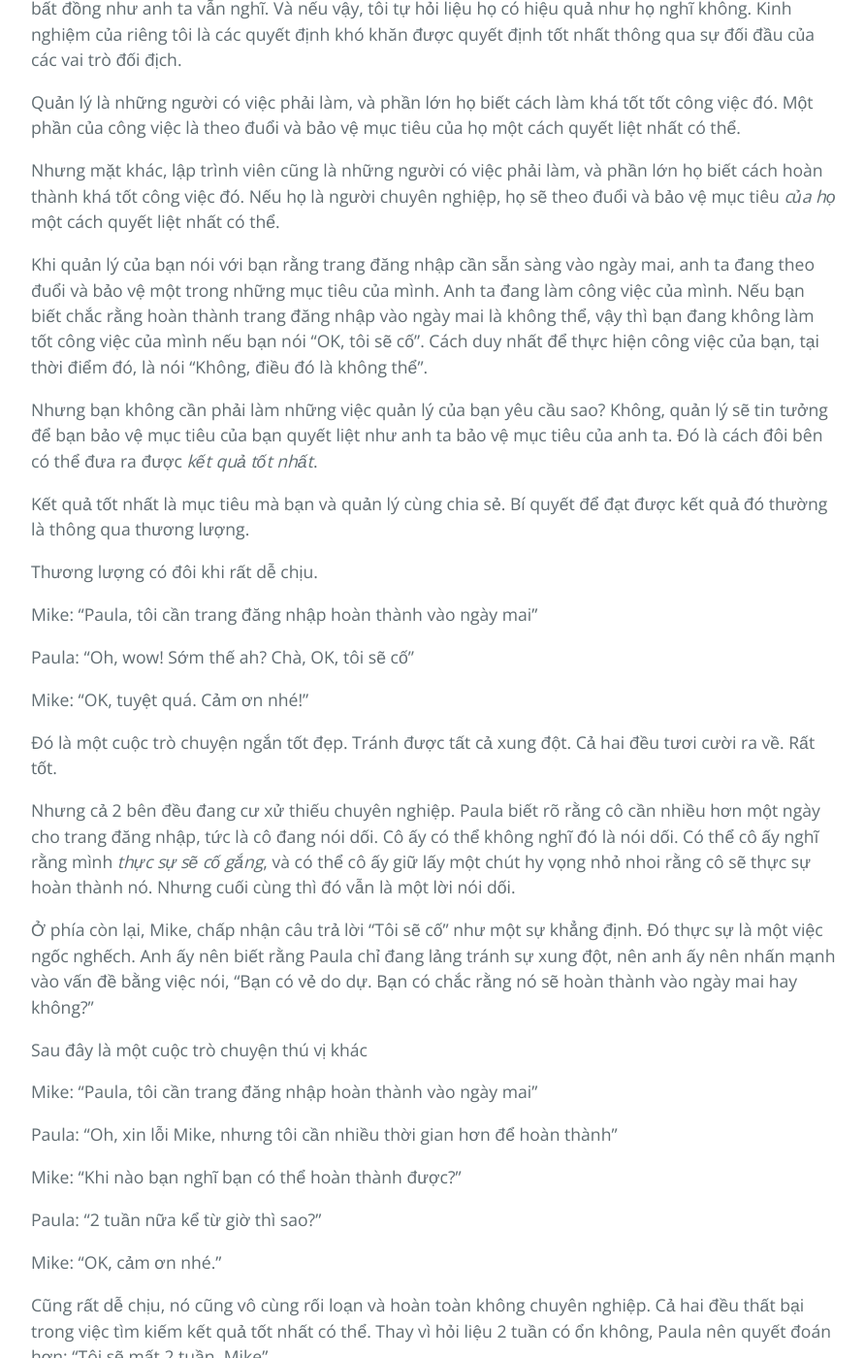
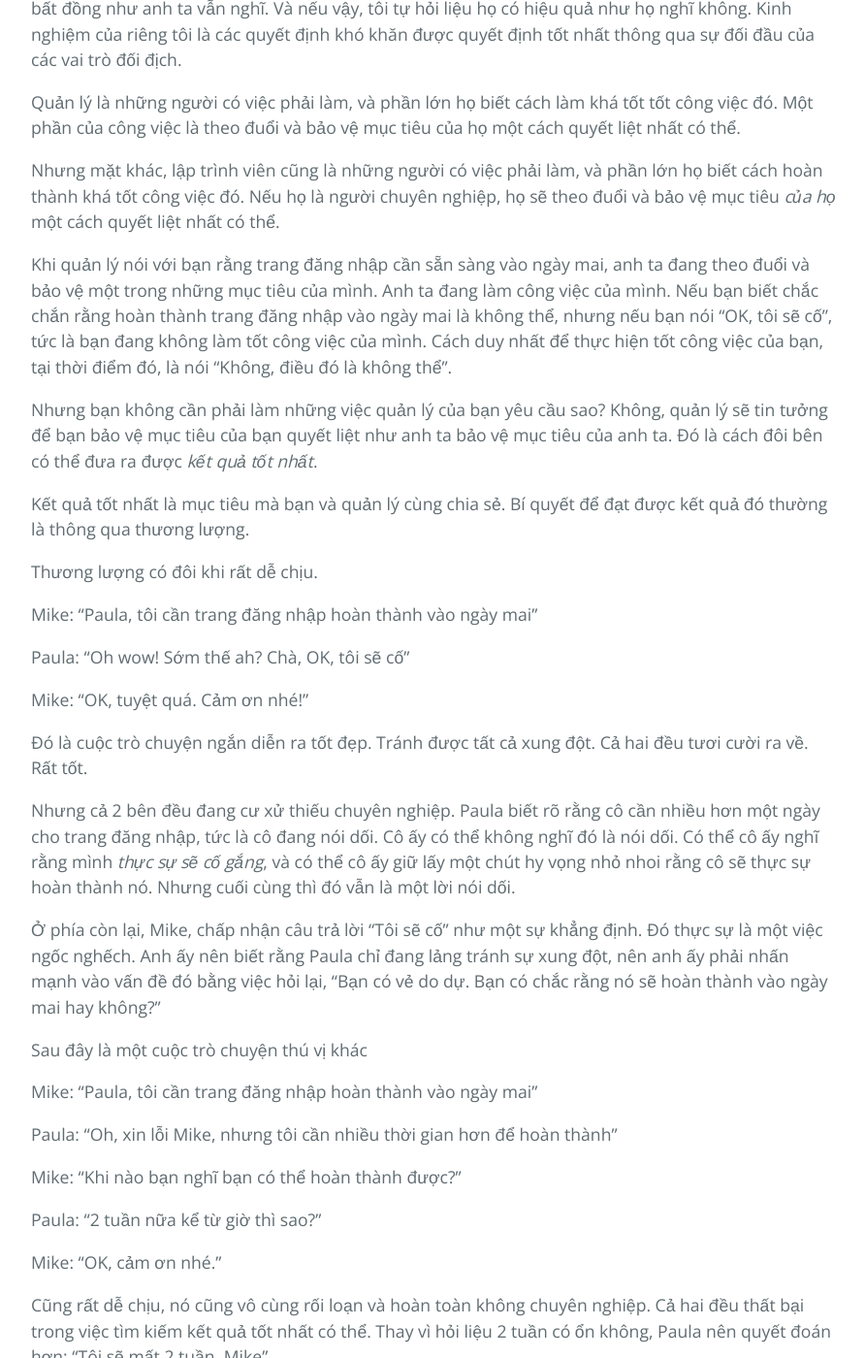
Before and after one commit to HaiBV/haibv.github.io, a Jekyll site: the page built from clean-coder/chapter-2-saying-no.md, in a window 1280 px wide and 1400 px high, scrolled down 2979 px. Shown: the whole window at 97% size, without its empty margins (192-1084 px from the left). Built offline with Jekyll 4.4.1, drawn with Linux system fonts in a browser that asks for light colours; our own code applies the rules of GitHub Pages for plain Markdown files.

Commit message:
Book - The Clean Coder - Correction - C2

```diff
--- a/clean-coder/chapter-2-saying-no.md
+++ b/clean-coder/chapter-2-saying-no.md
@@ -63,7 +63,7 @@ Quản lý là những người có việc phải làm, và phần lớn họ bi
 
 Nhưng mặt khác, lập trình viên cũng là những người có  việc phải làm, và phần lớn họ biết cách hoàn thành khá tốt công việc đó. Nếu họ là người chuyên nghiệp, họ sẽ theo đuổi và bảo vệ mục tiêu _của họ_ một cách quyết liệt nhất có thể.
 
-Khi quản lý của bạn nói với bạn rằng trang đăng nhập cần sẵn sàng vào ngày mai, anh ta đang theo đuổi và bảo vệ một trong những mục tiêu của mình. Anh ta đang làm công việc của mình. Nếu bạn biết chắc rằng hoàn thành trang đăng nhập vào ngày mai là không thể, vậy thì bạn đang không làm tốt công việc của mình nếu bạn nói "OK, tôi sẽ cố". Cách duy nhất để thực hiện công việc của bạn, tại thời điểm đó, là nói "Không, điều đó là không thể".
+Khi quản lý nói với bạn rằng trang đăng nhập cần sẵn sàng vào ngày mai, anh ta đang theo đuổi và bảo vệ một trong những mục tiêu của mình. Anh ta đang làm công việc của mình. Nếu bạn biết chắc chắn rằng hoàn thành trang đăng nhập vào ngày mai là không thể, nhưng nếu bạn nói "OK, tôi sẽ cố", tức là bạn đang không làm tốt công việc của mình. Cách duy nhất để thực hiện tốt công việc của bạn, tại thời điểm đó, là nói "Không, điều đó là không thể".
 
 Nhưng bạn không cần phải làm những việc quản lý của bạn yêu cầu sao? Không, quản lý sẽ tin tưởng để bạn bảo vệ mục tiêu của bạn quyết liệt như anh ta bảo vệ mục tiêu của anh ta. Đó là cách đôi bên có thể đưa ra được _kết quả tốt nhất_.
 
@@ -73,15 +73,15 @@ Thương lượng có đôi khi rất dễ chịu.
 
 Mike: "Paula, tôi cần trang đăng nhập hoàn thành vào ngày mai"
 
-Paula: "Oh, wow! Sớm thế ah? Chà, OK, tôi sẽ cố"
+Paula: "Oh wow! Sớm thế ah? Chà, OK, tôi sẽ cố"
 
 Mike: "OK, tuyệt quá. Cảm ơn nhé!"
 
-Đó là một cuộc trò chuyện ngắn tốt đẹp. Tránh được tất cả xung đột. Cả hai đều tươi cười ra về. Rất tốt.
+Đó là cuộc trò chuyện ngắn diễn ra tốt đẹp. Tránh được tất cả xung đột. Cả hai đều tươi cười ra về. Rất tốt.
 
 Nhưng cả 2 bên đều đang cư xử thiếu chuyên nghiệp. Paula biết rõ rằng cô cần nhiều hơn một ngày cho trang đăng nhập, tức là cô đang nói dối. Cô ấy có thể không nghĩ đó là nói dối. Có thể cô ấy nghĩ rằng mình _thực sự sẽ cố gắng_, và có thể cô ấy giữ lấy một chút hy vọng nhỏ nhoi rằng cô sẽ thực sự hoàn thành nó. Nhưng cuối cùng thì đó vẫn là một lời nói dối.
 
-Ở phía còn lại, Mike, chấp nhận câu trả lời "Tôi sẽ cố" như một sự khẳng định. Đó thực sự là một việc ngốc nghếch. Anh ấy nên biết rằng Paula chỉ đang lảng tránh sự xung đột, nên anh ấy nên nhấn mạnh vào vấn đề bằng việc nói, "Bạn có vẻ do dự. Bạn có chắc rằng nó sẽ hoàn thành vào ngày mai hay không?"
+Ở phía còn lại, Mike, chấp nhận câu trả lời "Tôi sẽ cố" như một sự khẳng định. Đó thực sự là một việc ngốc nghếch. Anh ấy nên biết rằng Paula chỉ đang lảng tránh sự xung đột, nên anh ấy phải nhấn mạnh vào vấn đề đó bằng việc hỏi lại, "Bạn có vẻ do dự. Bạn có chắc rằng nó sẽ hoàn thành vào ngày mai hay không?"
 
 Sau đây là một cuộc trò chuyện thú vị khác
 
```
Also changed, not shown: gists/algorithms/pagination.js (+17 -6 lines).
